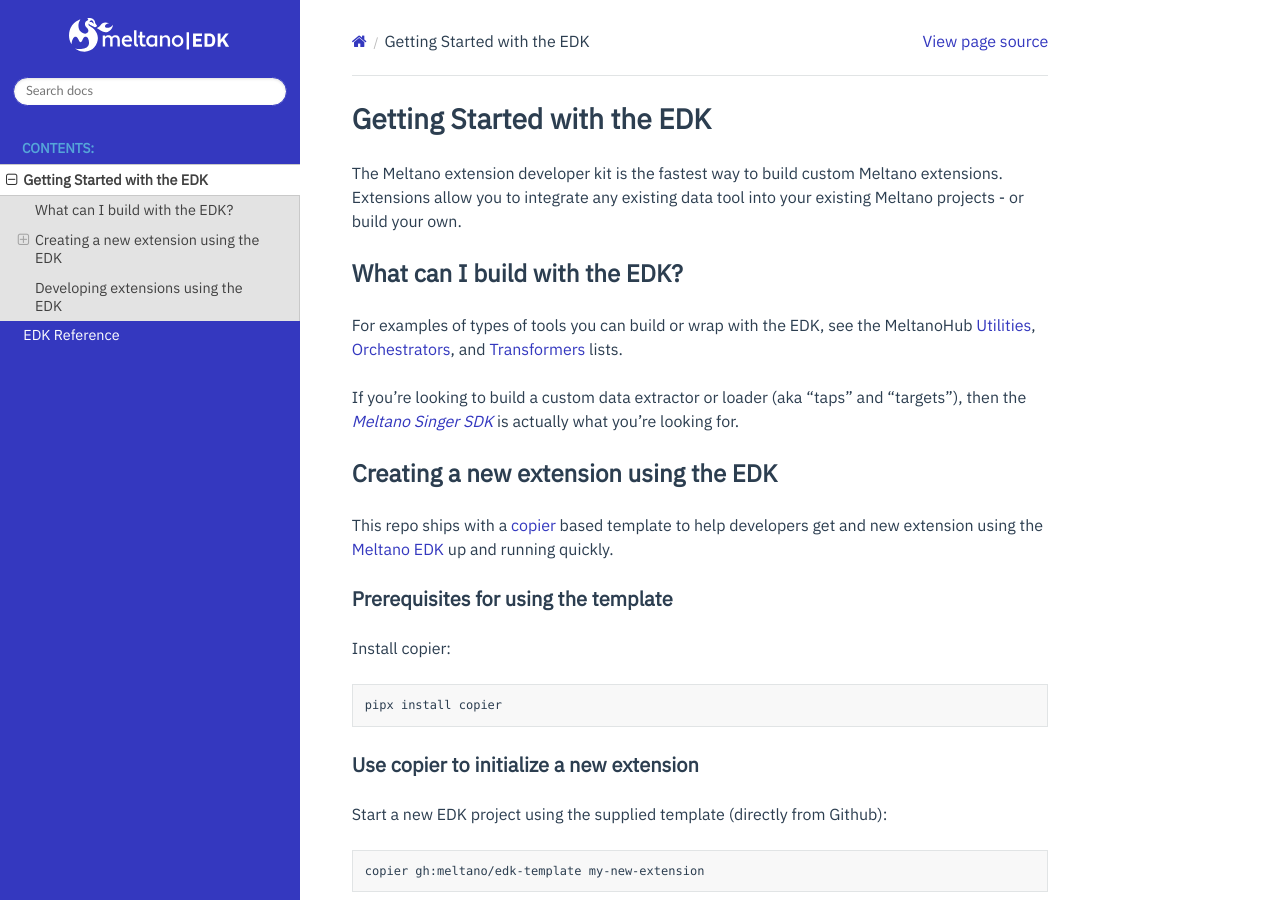
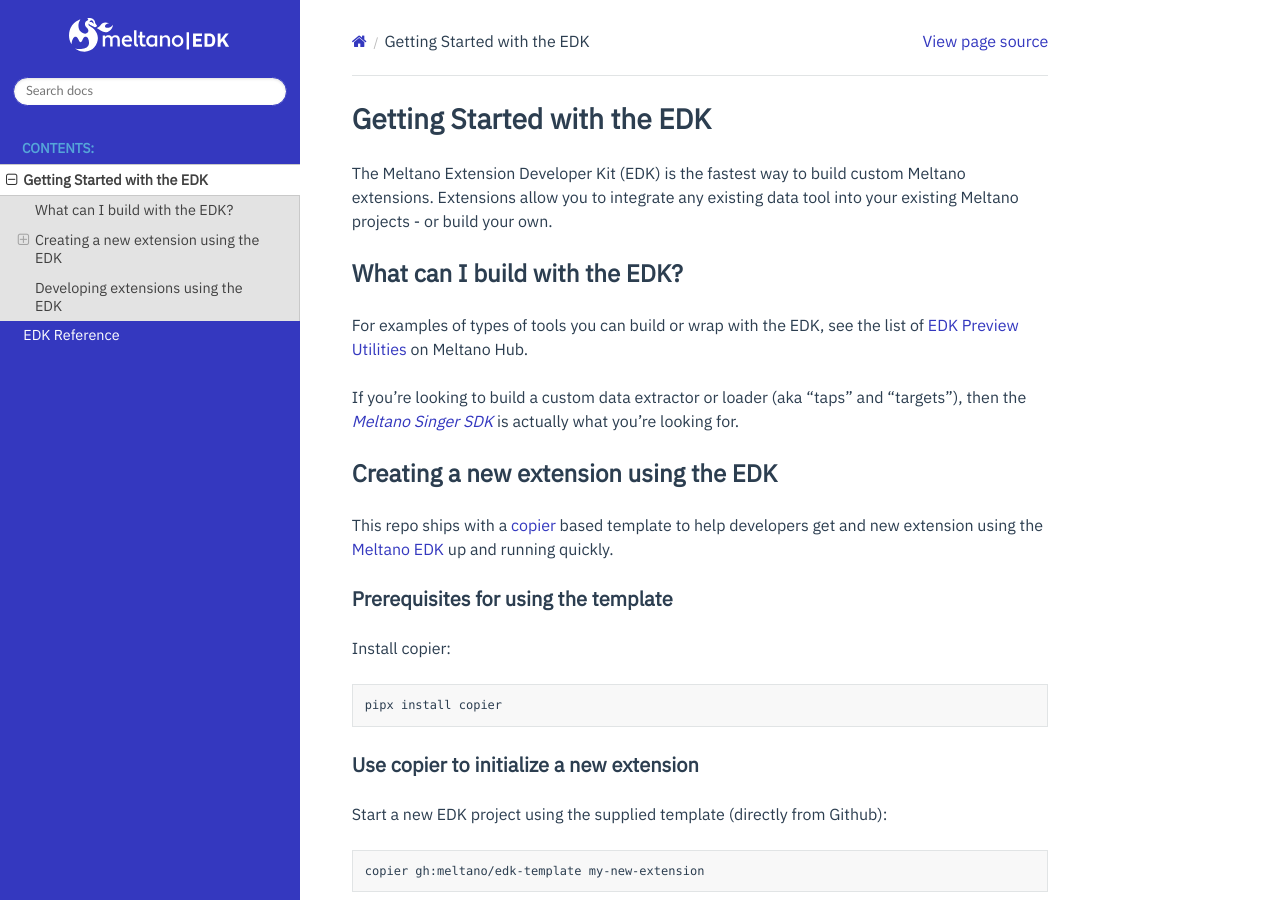
Before and after one commit to meltano/edk, a Sphinx documentation site: the page built from docs/getting_started.md, in a window 1280 px wide and 900 px high. Built offline with Sphinx 7.4.7 and the Read the Docs theme 2.0.0, drawn with Linux system fonts in a browser that asks for light colours.

Commit message:
Apply suggestions from code review

```diff
--- a/docs/getting_started.md
+++ b/docs/getting_started.md
@@ -1,10 +1,10 @@
 # Getting Started with the EDK
 
-The Meltano extension developer kit is the fastest way to build custom Meltano extensions. Extensions allow you to integrate any existing data tool into your existing Meltano projects - or build your own.
+The Meltano Extension Developer Kit (EDK) is the fastest way to build custom Meltano extensions. Extensions allow you to integrate any existing data tool into your existing Meltano projects - or build your own.
 
 ## What can I build with the EDK?
 
-For examples of types of tools you can build or wrap with the EDK, see the MeltanoHub [Utilities](https://hub.meltano.com/utilities/), [Orchestrators](https://hub.meltano.com/orchestrators), and [Transformers](https://hub.meltano.com/transformers/) lists.
+For examples of types of tools you can build or wrap with the EDK, see the list of [EDK Preview Utilities](https://hub.meltano.com/utilities/) on Meltano Hub.
 
 If you're looking to build a custom data extractor or loader (aka "taps" and "targets"), then the [*Meltano Singer SDK*](https://github.com/meltano/singer-sdk) is actually what you're looking for.
 
```
